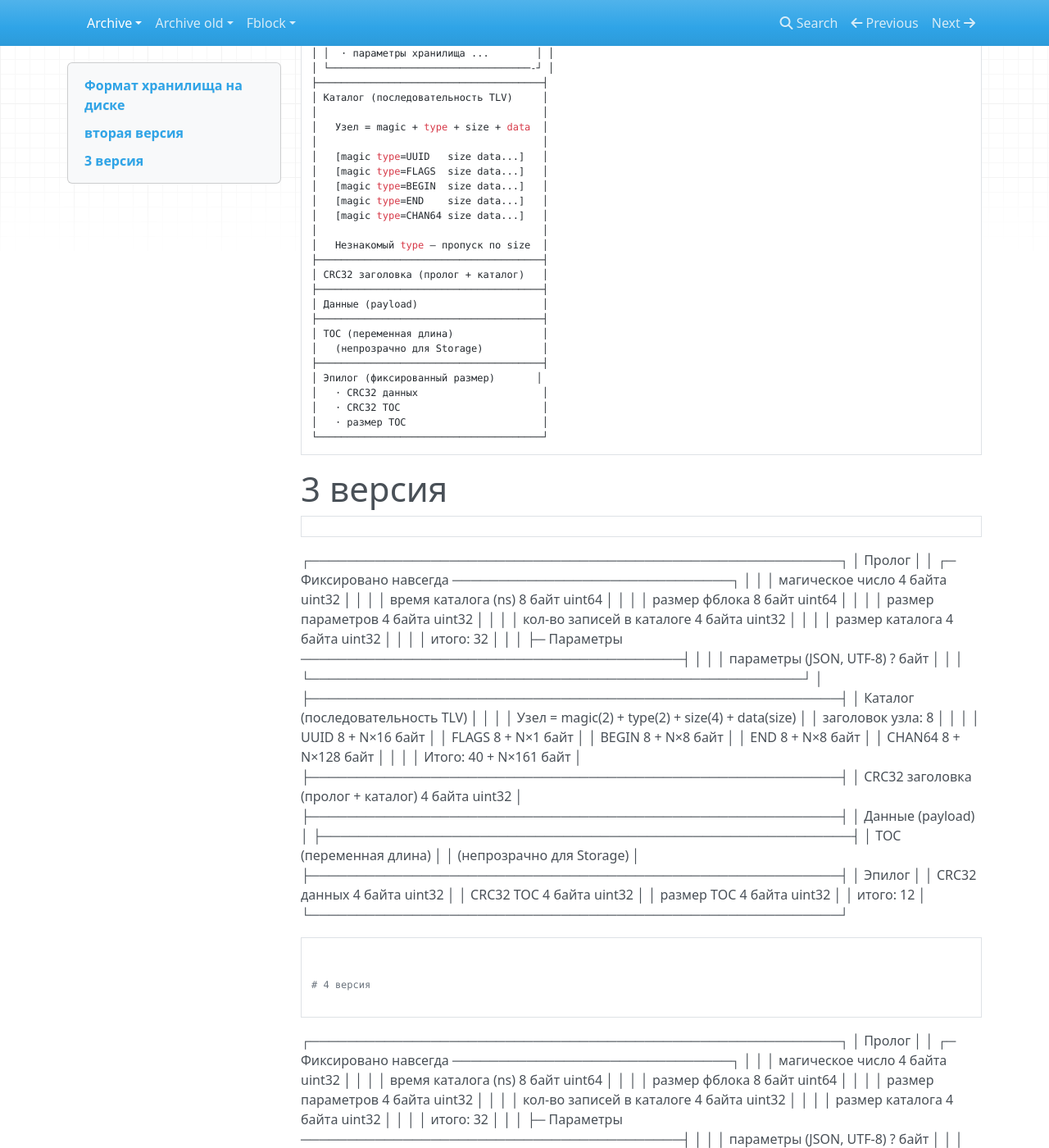
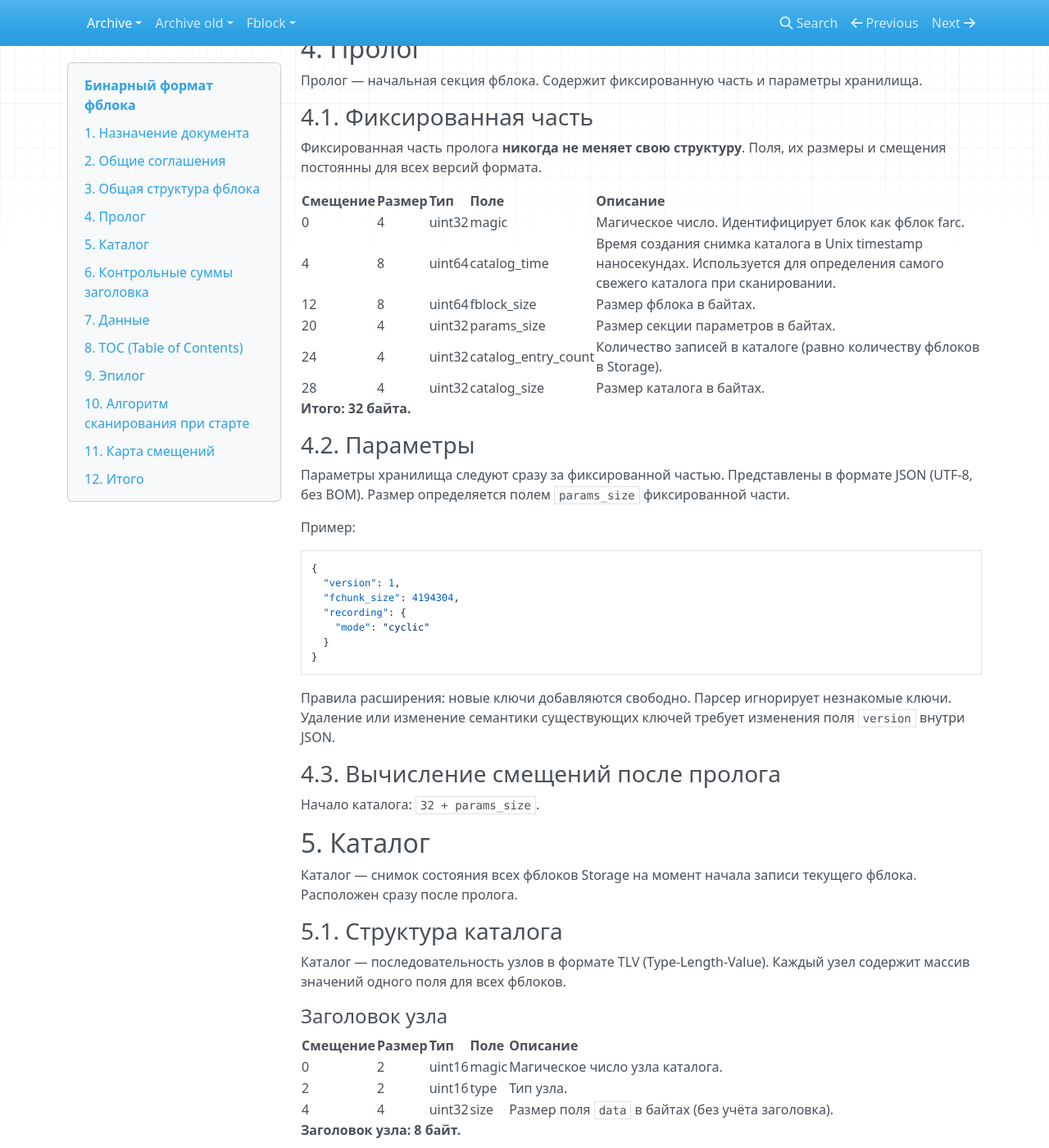
Before and after one commit to traycers/farc, an MkDocs documentation site: the page built from docs/docs/archive/02-storage-format.md, in a window 1280 px wide and 1400 px high, scrolled down 878 px. Shown: the whole window at 82% size. Built offline with MkDocs 1.6.1, drawn with Linux system fonts in a browser that asks for light colours; nearby versions of some CDN libraries; some of the changed text lies outside the part shown.

Commit message:
update storage format

````diff
--- a/docs/docs/archive/02-storage-format.md
+++ b/docs/docs/archive/02-storage-format.md
@@ -1,142 +1,238 @@
-# Формат хранилища на диске
+# Бинарный формат фблока
+
+## 1. Назначение документа
+
+Документ описывает бинарный формат фблока: расположение и размеры полей, порядок байтов, контрольные суммы, правила парсинга. Является спецификацией для реализации чтения и записи фблоков.
+
+Документ **не описывает**:
+- Концептуальную модель данных, компоненты и их ответственность — см. `01-storage.md`.
+- Алгоритмы операций (сканирование при старте, выбор фблока для записи, расширение, сужение) — см. `03-storage-operations.md`.
+
+## 2. Общие соглашения
+
+- Порядок байтов: **Little Endian** (LE) для всех многобайтовых целых.
+- Временные метки: **Unix timestamp в наносекундах**, uint64.
+- Контрольные суммы: **CRC32** (IEEE 802.3, полином `0x04C11DB7`).
+- Кодировка строк: **UTF-8** без BOM.
+
+## 3. Общая структура фблока
+
+Фблок — непрерывная область фиксированного размера на диске. Состоит из шести секций:
 
 ```
-Тогда текущее состояние:
+┌─────────────────────────────────────────┐
+│ Пролог                                  │  Фиксированная часть + параметры
+├─────────────────────────────────────────┤
+│ Каталог                                 │  Снимок состояния всех фблоков Storage
+├─────────────────────────────────────────┤
+│ Контрольные суммы заголовка             │  CRC32 × 3
+├─────────────────────────────────────────┤
+│ Данные                                  │  Payload (фчанки)
+├─────────────────────────────────────────┤
+│ TOC                                     │  Оглавление данных (непрозрачно для Storage)
+├─────────────────────────────────────────┤
+│ Эпилог                                  │  CRC32 данных, CRC32 TOC, размер TOC
+└─────────────────────────────────────────┘
+```
+
+Чтение фблока выполняется с двух сторон: пролог и каталог — с начала, эпилог — с конца.
+
+## 4. Пролог
+
+Пролог — начальная секция фблока. Содержит фиксированную часть и параметры хранилища.
+
+### 4.1. Фиксированная часть
+
+Фиксированная часть пролога **никогда не меняет свою структуру**. Поля, их размеры и смещения постоянны для всех версий формата.
+
+| Смещение | Размер | Тип    | Поле                        | Описание |
+|----------|--------|--------|-----------------------------|----------|
+| 0        | 4      | uint32 | magic                       | Магическое число. Идентифицирует блок как фблок farc. |
+| 4        | 8      | uint64 | catalog_time                | Время создания снимка каталога в Unix timestamp наносекундах. Используется для определения самого свежего каталога при сканировании. |
+| 12       | 8      | uint64 | fblock_size                 | Размер фблока в байтах. |
+| 20       | 4      | uint32 | params_size                 | Размер секции параметров в байтах. |
+| 24       | 4      | uint32 | catalog_entry_count         | Количество записей в каталоге (равно количеству фблоков в Storage). |
+| 28       | 4      | uint32 | catalog_size                | Размер каталога в байтах. |
+
+**Итого: 32 байта.**
+
+### 4.2. Параметры
+
+Параметры хранилища следуют сразу за фиксированной частью. Представлены в формате JSON (UTF-8, без BOM). Размер определяется полем `params_size` фиксированной части.
+
+Пример:
+
+```json
+{
+  "version": 1,
+  "fchunk_size": 4194304,
+  "recording": {
+    "mode": "cyclic"
+  }
+}
+```
+
+Правила расширения: новые ключи добавляются свободно. Парсер игнорирует незнакомые ключи. Удаление или изменение семантики существующих ключей требует изменения поля `version` внутри JSON.
+
+### 4.3. Вычисление смещений после пролога
+
+Начало каталога: `32 + params_size`.
+
+## 5. Каталог
+
+Каталог — снимок состояния всех фблоков Storage на момент начала записи текущего фблока. Расположен сразу после пролога.
+
+### 5.1. Структура каталога
+
+Каталог — последовательность узлов в формате TLV (Type-Length-Value). Каждый узел содержит массив значений одного поля для всех фблоков.
+
+#### Заголовок узла
+
+| Смещение | Размер | Тип    | Поле  | Описание |
+|----------|--------|--------|-------|----------|
+| 0        | 2      | uint16 | magic | Магическое число узла каталога. |
+| 2        | 2      | uint16 | type  | Тип узла. |
+| 4        | 4      | uint32 | size  | Размер поля `data` в байтах (без учёта заголовка). |
+
+**Заголовок узла: 8 байт.**
+
+Поле `data` следует сразу за заголовком и содержит `catalog_entry_count` элементов. Размер каждого элемента определяется типом узла.
+
+#### Правило парсинга
+
+Парсер читает узлы последовательно. Узел с незнакомым `type` пропускается по полю `size`. Это обеспечивает прямую совместимость: новые типы узлов добавляются без изменения формата.
+
+### 5.2. Типы узлов
+
+| type | Имя    | Размер элемента | Описание |
+|------|--------|-----------------|----------|
+| 0x01 | UUID   | 16 байт         | UUIDv4 фблока. Нулевой UUID — фблок не содержит данных. |
+| 0x02 | FLAGS  | 1 байт          | Состояние и флаги фблока (см. 5.3). |
+| 0x03 | BEGIN  | 8 байт (uint64) | Время начала актуальности фблока (ns). |
+| 0x04 | END    | 8 байт (uint64) | Время окончания актуальности фблока (ns). |
+| 0x05 | CHAN64 | 128 байт        | Массив номеров каналов (64 × uint16). Заполняется слева направо, неиспользованные слоты = 0. Нумерация каналов начинается с 1. |
+
+### 5.3. Кодирование FLAGS
+
+| Бит | Маска | Значение | Описание |
+|-----|-------|----------|----------|
+| 0-1 | 0x03  | 0        | `ready` |
+|     |       | 1        | `in_progress` |
+|     |       | 2        | `bad` |
+|     |       | 3        | зарезервировано |
+| 2   | 0x04  | 1        | `protected` |
+| 3-7 |       |          | зарезервированы, должны быть 0 |
+
+### 5.4. Размер каталога
+
+Для стандартного набора узлов (UUID, FLAGS, BEGIN, END, CHAN64):
 
 ```
-┌──────────────────────────────────────┐
-│ Пролог                               │
-│ ┌─ Фиксировано навсегда ───────────┐ │
-│ │  · магическое число               │ │
-│ │  · время каталога (ns)            │ │
-│ │  · версия формата                 │ │
-│ │  · размер пролога                 │ │
-│ │  · кол-во записей в каталоге      │ │
-│ │  · размер каталога                │ │
-│ ├─ Зависит от версии ──────────────┤ │
-│ │  · параметры хранилища ...        │ │
-│ └──────────────────────────────────-┘ │
-├──────────────────────────────────────┤
-│ Каталог (переменная длина)           │
-│   для каждого фблока:                │
-│     · UUID                           │
-│     · состояние / флаги              │
-│     · begin_time (ns)                │
-│     · end_time (ns)                  │
-│     · каналы [64] (uint16, фикс.)    │
-│       заполненные слева, остаток = 0 │
-│       неиспользованные = 0           │
-├──────────────────────────────────────┤
-│ CRC32 заголовка (пролог + каталог)   │
-├──────────────────────────────────────┤
-│ Данные (payload)                     │
-├──────────────────────────────────────┤
-│ TOC (переменная длина)               │
-│   (непрозрачно для Storage)          │
-├──────────────────────────────────────┤
-│ Эпилог (фиксированный размер)       │
-│   · CRC32 данных                     │
-│   · CRC32 TOC                        │
-│   · размер TOC                       │
-└──────────────────────────────────────┘
+Размер = 5 × 8 + N × (16 + 1 + 8 + 8 + 128) = 40 + N × 161 байт
 ```
 
-Каждая запись каталога теперь фиксированного размера: UUID(16) + состояние/флаги(1) + begin(8) + end(8) + кол-во каналов(1) + каналы(128) = **162 байта**. При 10 000 фблоках — ~1.6 МБ каталог. Парсинг тривиальный — прыгаешь по записям с постоянным шагом.
-```
+где N — количество фблоков (`catalog_entry_count`).
 
-# вторая версия
+### 5.5. Свойство снимка
 
-Текущее состояние структуры фблока:
+Снимок каталога в заголовке фблока `K` отражает состояние Storage на момент начала записи `K`:
+- Сам `K` в собственном снимке помечен `in_progress`.
+- Предыдущий успешно записанный фблок помечен `ready`.
 
-```
-┌──────────────────────────────────────┐
-│ Пролог                               │
-│ ┌─ Фиксировано навсегда ───────────┐ │
-│ │  · магическое число               │ │
-│ │  · время каталога (ns)            │ │
-│ │  · версия формата                 │ │
-│ │  · размер пролога                 │ │
-│ │  · кол-во записей в каталоге      │ │
-│ │  · размер каталога                │ │
-│ ├─ Зависит от версии ──────────────┤ │
-│ │  · параметры хранилища ...        │ │
-│ └──────────────────────────────────-┘ │
-├──────────────────────────────────────┤
-│ Каталог (последовательность TLV)     │
-│                                      │
-│   Узел = magic + type + size + data  │
-│                                      │
-│   [magic type=UUID   size data...]   │
-│   [magic type=FLAGS  size data...]   │
-│   [magic type=BEGIN  size data...]   │
-│   [magic type=END    size data...]   │
-│   [magic type=CHAN64 size data...]   │
-│                                      │
-│   Незнакомый type — пропуск по size  │
-├──────────────────────────────────────┤
-│ CRC32 заголовка (пролог + каталог)   │
-├──────────────────────────────────────┤
-│ Данные (payload)                     │
-├──────────────────────────────────────┤
-│ TOC (переменная длина)               │
-│   (непрозрачно для Storage)          │
-├──────────────────────────────────────┤
-│ Эпилог (фиксированный размер)       │
-│   · CRC32 данных                     │
-│   · CRC32 TOC                        │
-│   · размер TOC                       │
-└──────────────────────────────────────┘
-```
+Подтверждение «фблок `M` успешно записан» попадает на диск в каталоге следующего записанного фблока `M+1`.
+
+## 6. Контрольные суммы заголовка
+
+Три контрольных суммы расположены последовательно сразу после каталога. Позволяют определить, какая именно часть заголовка повреждена.
+
+| Смещение от начала секции | Размер | Тип    | Поле               | Покрывает |
+|---------------------------|--------|--------|---------------------|-----------|
+| 0                         | 4      | uint32 | crc32_fixed         | Фиксированная часть пролога (байты 0..31). |
+| 4                         | 4      | uint32 | crc32_params        | Параметры (JSON). |
+| 8                         | 4      | uint32 | crc32_catalog       | Каталог целиком. |
+
+**Итого: 12 байт.**
+
+Смещение секции от начала фблока: `32 + params_size + catalog_size`.
+
+### 6.1. Диагностика повреждений
+
+| crc32_fixed | crc32_params | crc32_catalog | Интерпретация |
+|-------------|--------------|---------------|---------------|
+| ✓           | ✓            | ✓             | Заголовок целый. |
+| ✓           | ✓            | ✗             | Параметры доступны, снимок каталога потерян. |
+| ✓           | ✗            | ✓             | Каталог доступен, параметры повреждены. |
+| ✓           | ✗            | ✗             | Только фиксированная часть валидна. |
+| ✗           | —            | —             | Фблок нечитаем. |
+
+## 7. Данные
+
+Данные (payload) расположены после контрольных сумм заголовка. Записываются и верифицируются пофчанково (write-verify). Внутренняя структура данных непрозрачна для Storage — интерпретация выполняется потребителем через Reader.
+
+Смещение данных от начала фблока: `32 + params_size + catalog_size + 12`.
+
+## 8. TOC (Table of Contents)
+
+TOC — оглавление данных внутри фблока. Расположен после данных, перед эпилогом. Для Storage — непрозрачный массив байтов. Парсинг и интерпретация TOC — ответственность Reader.
+
+Размер TOC определяется полем `toc_size` из эпилога.
+
+Смещение TOC от конца фблока: `12 + toc_size` (отсчёт от конца).
+
+## 9. Эпилог
+
+Эпилог — фиксированная секция в конце фблока. Читается с конца фблока (последние 12 байт).
+
+| Смещение от конца | Размер | Тип    | Поле           | Описание |
+|-------------------|--------|--------|----------------|----------|
+| -12               | 4      | uint32 | crc32_data     | CRC32 данных (payload). |
+| -8                | 4      | uint32 | crc32_toc      | CRC32 TOC. |
+| -4                | 4      | uint32 | toc_size       | Размер TOC в байтах. |
+
+**Итого: 12 байт.**
+
+### 9.1. Роль эпилога при восстановлении после сбоя
+
+Эпилог записывается последним. При сбое питания во время записи фблока (состояние `in_progress`) эпилог позволяет определить степень завершённости записи:
+
+| crc32_data | crc32_toc | Интерпретация |
+|------------|-----------|---------------|
+| ✓          | ✓         | Запись завершена полностью. Данные и TOC целы. |
+| ✓          | ✗         | Данные записаны, TOC — частично. |
+| ✗          | —         | Данные записаны частично. |
+
+## 10. Алгоритм сканирования при старте
+
+При старте Storage необходимо найти фблок с самым свежим каталогом.
+
+1. Для каждого фблока прочитать 8 байт со смещением 4 от начала (`catalog_time`).
+2. Выбрать фблок с максимальным `catalog_time`.
+3. Прочитать полный пролог выбранного фблока (32 байта).
+4. Проверить магическое число.
+5. Прочитать параметры и каталог.
+6. Проверить контрольные суммы (crc32_fixed, crc32_params, crc32_catalog).
+7. Если проверка не прошла — перейти к фблоку со следующим по свежести `catalog_time`.
+
+Суммарный объём чтения на этапе сканирования: `N × 8` байт, где N — количество фблоков.
+
+## 11. Карта смещений
+
+Сводная таблица смещений всех секций от начала фблока:
+
+| Секция | Начало | Размер |
+|--------|--------|--------|
+| Пролог (фиксированная часть) | 0 | 32 |
+| Параметры | 32 | params_size |
+| Каталог | 32 + params_size | catalog_size |
+| Контрольные суммы заголовка | 32 + params_size + catalog_size | 12 |
+| Данные | 32 + params_size + catalog_size + 12 | вычисляется |
+| TOC | fblock_size - 12 - toc_size | toc_size |
+| Эпилог | fblock_size - 12 | 12 |
+
+Размер данных: `fblock_size - 32 - params_size - catalog_size - 12 - toc_size - 12`.
 
 
-# 3 версия
-
-```
-```
-┌─────────────────────────────────────────────────────────┐
-│ Пролог                                                  │
-│ ┌─ Фиксировано навсегда ──────────────────────────────┐ │
-│ │  магическое число            4 байта   uint32       │ │
-│ │  время каталога (ns)         8 байт    uint64       │ │
-│ │  размер фблока               8 байт    uint64       │ │
-│ │  размер параметров           4 байта   uint32       │ │
-│ │  кол-во записей в каталоге   4 байта   uint32       │ │
-│ │  размер каталога             4 байта   uint32       │ │
-│ │                                        итого: 32    │ │
-│ ├─ Параметры ─────────────────────────────────────────┤ │
-│ │  параметры (JSON, UTF-8)     ? байт                 │ │
-│ └─────────────────────────────────────────────────────┘ │
-├─────────────────────────────────────────────────────────┤
-│ Каталог (последовательность TLV)                        │
-│                                                         │
-│   Узел = magic(2) + type(2) + size(4) + data(size)      │
-│                                заголовок узла: 8        │
-│                                                         │
-│   UUID    8 + N×16  байт                                │
-│   FLAGS   8 + N×1   байт                                │
-│   BEGIN   8 + N×8   байт                                │
-│   END     8 + N×8   байт                                │
-│   CHAN64  8 + N×128  байт                               │
-│                                                         │
-│   Итого: 40 + N×161 байт                                │
-├─────────────────────────────────────────────────────────┤
-│ CRC32 заголовка (пролог + каталог)   4 байта  uint32    │
-├─────────────────────────────────────────────────────────┤
-│ Данные (payload)                                        │
-├─────────────────────────────────────────────────────────┤
-│ TOC (переменная длина)                                  │
-│   (непрозрачно для Storage)                             │
-├─────────────────────────────────────────────────────────┤
-│ Эпилог                                                  │
-│   CRC32 данных                       4 байта  uint32    │
-│   CRC32 TOC                          4 байта  uint32    │
-│   размер TOC                         4 байта  uint32    │
-│                                      итого: 12          │
-└─────────────────────────────────────────────────────────┘
-```
-
-
-# 4 версия
+## 12. Итого
 
 ```
 ┌─────────────────────────────────────────────────────────┐
````
